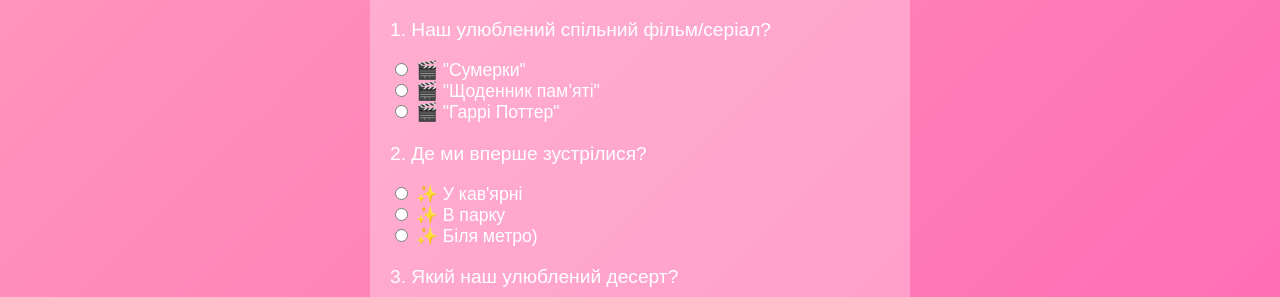
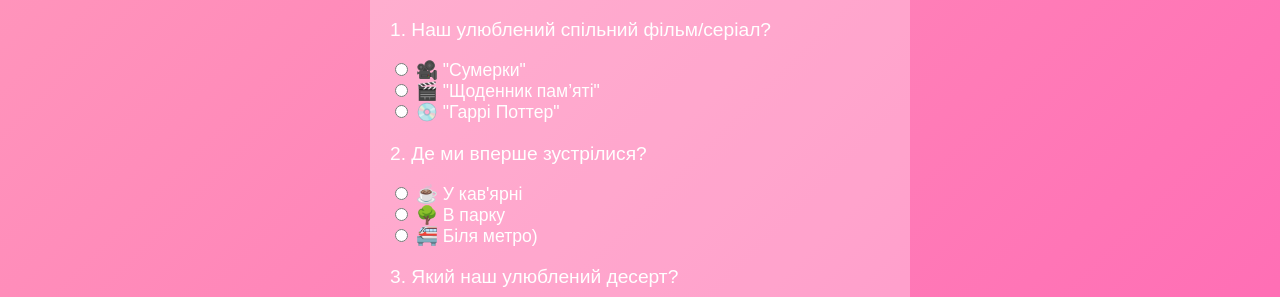
Before and after one commit to ProfessionalA1k0/ValentinesSite, a plain HTML site: page index.html in a window 1280 px wide. Shown: the part 1428-1725 px from the top of the page. Drawn offline with nearby package versions, Linux system fonts and the light colour scheme.

Commit message:
Update index.html

```diff
--- a/index.html
+++ b/index.html
@@ -74,14 +74,14 @@
         <h2>Пройди тест і отримай сюрприз! 💕</h2>
         <form id="love-quiz">
             <p>1. Наш улюблений спільний фільм/серіал?</p>
-            <label><input type="radio" name="q1" value="b"> 🎬 "Сумерки"</label>
+            <label><input type="radio" name="q1" value="b"> 🎥️ "Сумерки"</label>
             <label><input type="radio" name="q1" value="a"> 🎬 "Щоденник пам’яті"</label>
-            <label><input type="radio" name="q1" value="c"> 🎬 "Гаррі Поттер"</label>
+            <label><input type="radio" name="q1" value="c"> 💿️ "Гаррі Поттер"</label>
 
             <p>2. Де ми вперше зустрілися?</p>
-            <label><input type="radio" name="q2" value="c"> ✨ У кав'ярні</label>
-            <label><input type="radio" name="q2" value="b"> ✨ В парку</label>
-            <label><input type="radio" name="q2" value="a"> ✨ Біля метро)</label>
+            <label><input type="radio" name="q2" value="c"> ☕️ У кав'ярні</label>
+            <label><input type="radio" name="q2" value="b"> 🌳 В парку</label>
+            <label><input type="radio" name="q2" value="a"> 🚝 Біля метро)</label>
 
             <p>3. Який наш улюблений десерт?</p>
             <label><input type="radio" name="q3" value="a"> 🍨 Морозиво</label>
```
